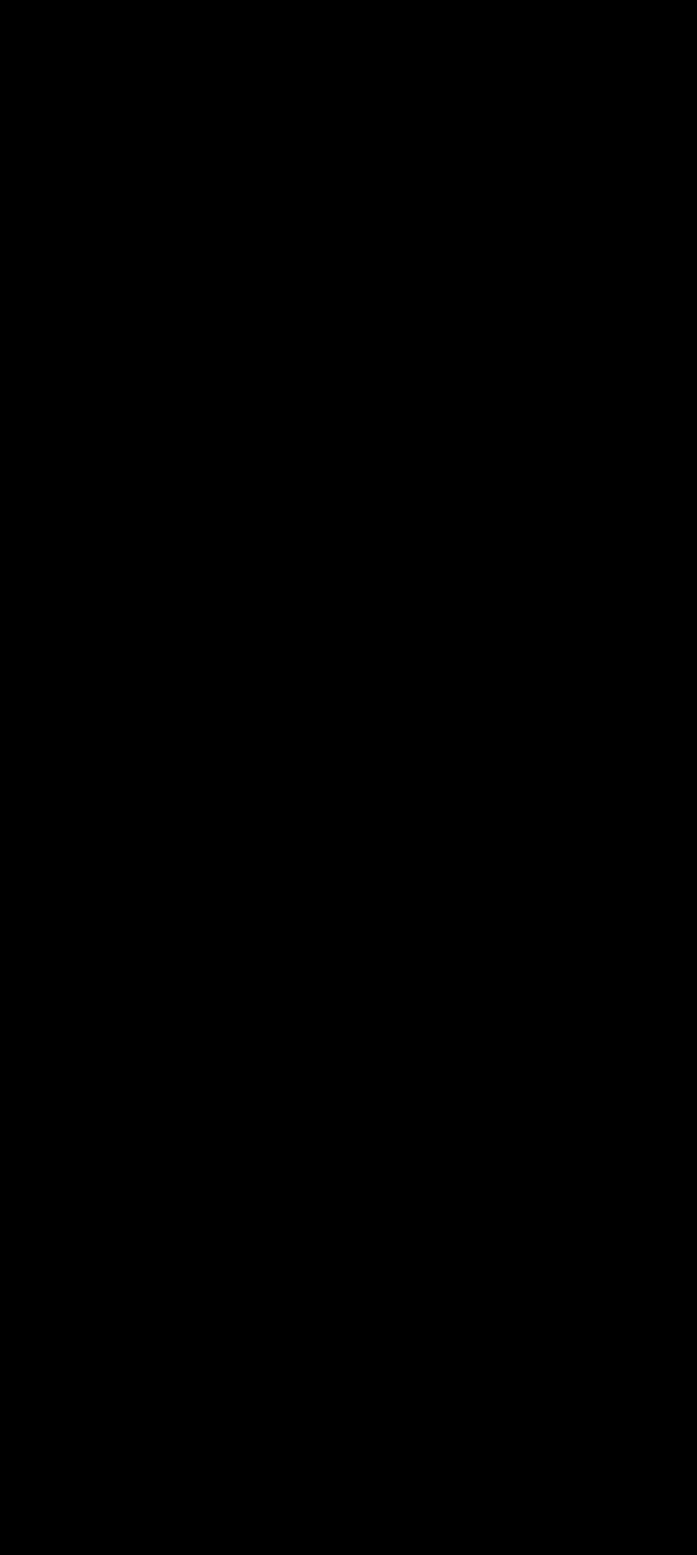
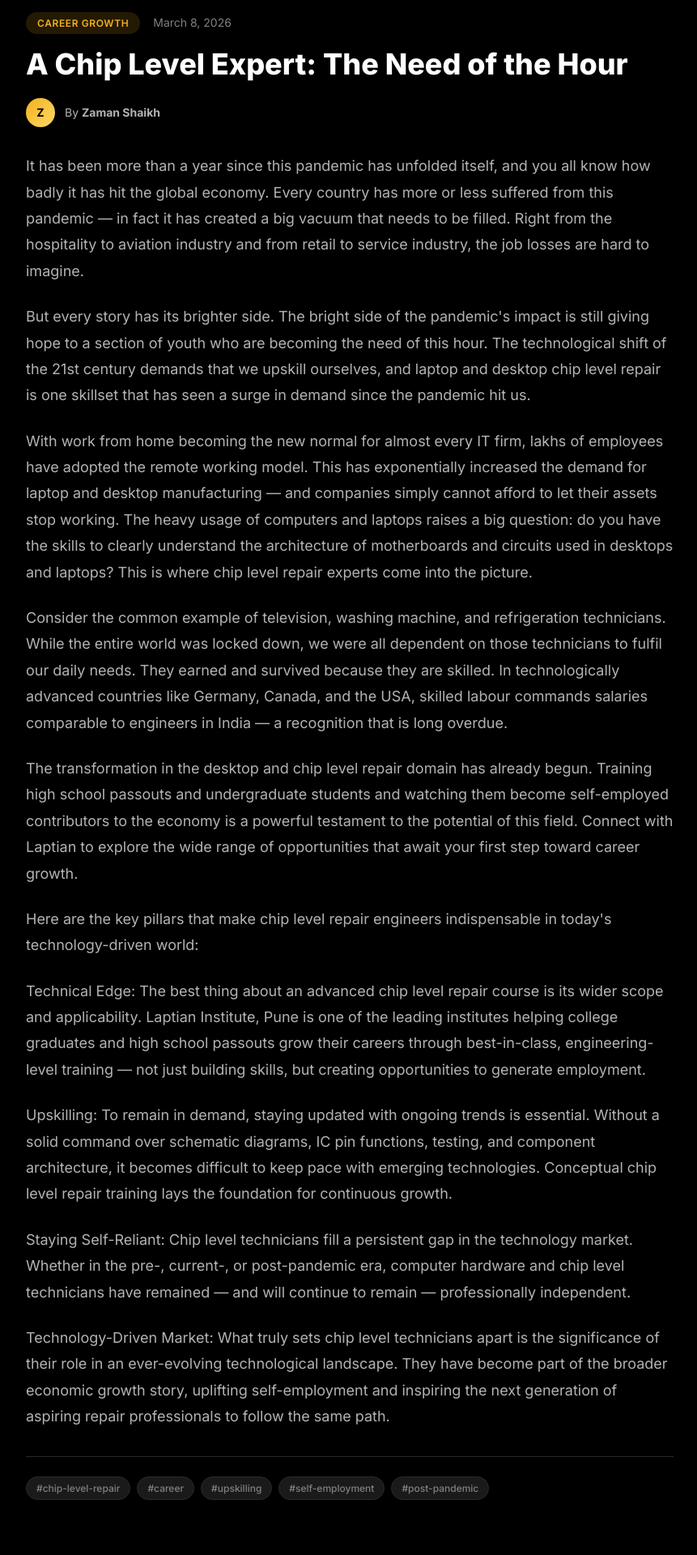
Before and after one commit to anas4u02/laptian-website, a Next.js app: page /blogs/chip-level-expert-need-of-the-hour in a window 1280 px wide. Before the commit this address had no page. Shown: the part 240-2160 px from the top of the page at 81% size, without its empty margins (208-1069 px from the left). Before the commit the page ends 800 px from the top, so only its background shows below. Built offline with nearby package versions, Linux system fonts and the light colour scheme.

Commit message:
Added 2 new blogs

```diff
--- a/src/data/about-content.json
+++ b/src/data/about-content.json
@@ -1,8 +1,8 @@
 {
     "training": {
         "pageHeader": {
-            "title": "A Trusted Laptop Repair Training Institute in India",
-            "subtitle": "Let me show you how to fully take control of your life."
+            "title": "A Trusted Laptop Repair Training Institute in PCMC, Pune",
+            "subtitle": "We provide best-in-class advanced chip level laptop and computer repair training in PCMC, Pune."
         },
         "aboutUsCards": [
             {
--- a/src/data/blogs-content.json
+++ b/src/data/blogs-content.json
@@ -7,54 +7,68 @@
             "All",
             "Repair Tips",
             "Industry News",
-            "Tutorials"
+            "Tutorials",
+            "Career Growth"
         ],
         "items": [
             {
                 "id": 1,
-                "slug": "essential-tools-for-laptop-repair",
-                "title": "Essential Tools Every Laptop Repair Technician Needs",
-                "excerpt": "A comprehensive guide to the must-have tools for any aspiring laptop repair professional, from basic screwdrivers to advanced diagnostic equipment.",
+                "slug": "chip-level-expert-need-of-the-hour",
+                "title": "A Chip Level Expert: The Need of the Hour",
+                "excerpt": "Discover why chip level repair engineers have become one of the most in-demand skilled professionals in the post-pandemic era, and how this career path can lead to self-employment and growth.",
                 "content": [
-                    "Starting a career in laptop repair requires the right set of tools. Whether you're just beginning or looking to upgrade your toolkit, having the proper equipment makes all the difference in delivering quality repairs.",
-                    "First and foremost, you'll need a precision screwdriver set. Most laptops use Phillips #0 and #1 screws, but many modern devices also require Torx and Pentalobe bits. Investing in a quality set with magnetic tips will save you countless hours of frustration.",
-                    "A good multimeter is essential for diagnosing power-related issues. You'll use it to check voltage levels, continuity, and resistance across various components. Digital multimeters with auto-ranging capabilities are the most user-friendly option.",
-                    "Anti-static equipment, including an ESD wrist strap and anti-static mat, protects sensitive components from electrostatic discharge. This is non-negotiable — a single static shock can destroy a motherboard or RAM module.",
-                    "Finally, consider investing in a hot air rework station for advanced board-level repairs. This tool is essential for working with SMD components and performing BGA reflow or reballing operations."
+                    "It has been more than a year since this pandemic has unfolded itself, and you all know how badly it has hit the global economy. Every country has more or less suffered from this pandemic — in fact it has created a big vacuum that needs to be filled. Right from the hospitality to aviation industry and from retail to service industry, the job losses are hard to imagine.",
+                    "But every story has its brighter side. The bright side of the pandemic's impact is still giving hope to a section of youth who are becoming the need of this hour. The technological shift of the 21st century demands that we upskill ourselves, and laptop and desktop chip level repair is one skillset that has seen a surge in demand since the pandemic hit us.",
+                    "With work from home becoming the new normal for almost every IT firm, lakhs of employees have adopted the remote working model. This has exponentially increased the demand for laptop and desktop manufacturing — and companies simply cannot afford to let their assets stop working. The heavy usage of computers and laptops raises a big question: do you have the skills to clearly understand the architecture of motherboards and circuits used in desktops and laptops? This is where chip level repair experts come into the picture.",
+                    "Consider the common example of television, washing machine, and refrigeration technicians. While the entire world was locked down, we were all dependent on those technicians to fulfil our daily needs. They earned and survived because they are skilled. In technologically advanced countries like Germany, Canada, and the USA, skilled labour commands salaries comparable to engineers in India — a recognition that is long overdue.",
+                    "The transformation in the desktop and chip level repair domain has already begun. Training high school passouts and undergraduate students and watching them become self-employed contributors to the economy is a powerful testament to the potential of this field. Connect with Laptian to explore the wide range of opportunities that await your first step toward career growth.",
+                    "Here are the key pillars that make chip level repair engineers indispensable in today's technology-driven world:",
+                    "Technical Edge: The best thing about an advanced chip level repair course is its wider scope and applicability. Laptian Institute, Pune is one of the leading institutes helping college graduates and high school passouts grow their careers through best-in-class, engineering-level training — not just building skills, but creating opportunities to generate employment.",
+                    "Upskilling: To remain in demand, staying updated with ongoing trends is essential. Without a solid command over schematic diagrams, IC pin functions, testing, and component architecture, it becomes difficult to keep pace with emerging technologies. Conceptual chip level repair training lays the foundation for continuous growth.",
+                    "Staying Self-Reliant: Chip level technicians fill a persistent gap in the technology market. Whether in the pre-, current-, or post-pandemic era, computer hardware and chip level technicians have remained — and will continue to remain — professionally independent.",
+                    "Technology-Driven Market: What truly sets chip level technicians apart is the significance of their role in an ever-evolving technological landscape. They have become part of the broader economic growth story, uplifting self-employment and inspiring the next generation of aspiring repair professionals to follow the same path."
                 ],
-                "author": "Anas Khan",
-                "date": "2026-02-10",
-                "category": "Tutorials",
+                "author": "Zaman Shaikh",
+                "date": "2026-03-08",
+                "category": "Career Growth",
                 "tags": [
-                    "tools",
-                    "getting-started",
-                    "equipment"
+                    "chip-level-repair",
+                    "career",
+                    "upskilling",
+                    "self-employment",
+                    "post-pandemic"
                 ],
-                "youtubeEmbedUrl": "https://www.youtube.com/embed/dQw4w9WgXcQ",
-                "image": "/images/blog-tools.jpg"
+                "youtubeEmbedUrl": "",
+                "image": "/images/blog-chip-level-expert.jpg"
             },
             {
                 "id": 2,
-                "slug": "common-laptop-overheating-solutions",
-                "title": "5 Common Causes of Laptop Overheating and How to Fix Them",
-                "excerpt": "Learn about the most frequent reasons your laptop overheats and practical solutions to keep your device running cool and efficient.",
+                "slug": "computer-courses-made-easy-through-chip-level-repair",
+                "title": "Computer Courses Made Easy Through Chip Level Repair",
+                "excerpt": "Confused about what computer courses really offer? Laptian Institute, Pune breaks down the key benefits of chip level repair training — from job opportunities and business prospects to short-term, practical courses accessible after 10th standard.",
                 "content": [
-                    "Laptop overheating is one of the most common issues technicians encounter. Understanding the root causes helps you diagnose and resolve these problems efficiently, ensuring your customers' devices run smoothly.",
-                    "Dust accumulation is the number one culprit. Over time, dust and debris clog the cooling vents and fan blades, reducing airflow significantly. Regular cleaning with compressed air can prevent this, but heavily clogged systems may require full disassembly.",
-                    "Dried or degraded thermal paste is another frequent issue. The thermal compound between the CPU/GPU and heatsink degrades over time, losing its thermal conductivity. Replacing thermal paste can drop temperatures by 10-20°C.",
-                    "A failing or seized fan will cause temperatures to spike rapidly. Listen for unusual noises like grinding or clicking, which indicate bearing failure. Fan replacement is usually straightforward and inexpensive.",
-                    "Software issues can also cause overheating. Malware, runaway processes, or poorly optimized drivers can keep the CPU at high utilization constantly. Always check Task Manager or Activity Monitor for abnormal CPU usage before diving into hardware fixes."
+                    "There is no doubt that computers have become an integral part of our lives. The increasing demand for computers always calls for skilled engineers who can not only solve problems but also build a bright future for themselves. Yet many people still struggle to understand what a computer course truly entails.",
+                    "The common perception is that computer courses cover only hardware or networking — but that is incomplete information. Laptian Chip Level Training Institute, Pune not only strives to provide best-in-class computer training, but also believes in making people aware of what computer courses really offer and their long-term benefits. Here, the director of the institute highlights some of the major aspects of computer courses worth knowing.",
+                    "Job Orientation: Chip level repair courses are tailor-made to make you job-ready upon completion. With the scale of current usage of computers, laptops, mobiles, and printers, the demand for expert chip level repair engineers remains largely unfulfilled. The Indian computer market is actively seeking chip level engineers with strong command over evolving technology.",
+                    "Business and Commercial Aspect: One of the most important advantages of becoming a chip level engineer is the capability it gives you to start your own venture. This not only saves time and money but also opens the door to becoming financially independent and entrepreneurially driven from day one.",
+                    "Career Prospects: A unique feature of the chip level repair course is that it does not require a degree for enrolment. You can get started right after your 10th or 12th standard. This accessibility sets chip level repair training apart from most other computer courses and makes it a practical option for a wide range of aspiring professionals.",
+                    "Professional and Short-Term Courses: Laptian Institute, Pune firmly believes that time is money — once lost, it can never be regained. There is hardly any curriculum in the market that covers every aspect of chip level repair techniques. Our courses are structured to be completely professional in nature while remaining concise and focused, so you gain maximum value in minimum time.",
+                    "You will find many fancy courses in the market designed to draw your attention. At Laptian, we believe courses should be built around practical application first, followed by the underlying concepts. Our institute places strong emphasis on the technicality of chip level repairs, because theoretical knowledge is of no use until it is applied in the real world.",
+                    "Laptian Institute also takes pride in encouraging students from financially weaker backgrounds to pursue these courses. Such students are given the option of crash courses that can be pursued alongside their existing studies — because opportunity should never be limited by circumstance.",
+                    "You may work hard, but without putting your efforts in the right direction, the desired results remain out of reach. Laptian Institute, Pune is led by visionary thinking and driven by intellect. If higher education feels out of reach, a laptop chip level repair course is one of the best alternatives available. Stay focused, stay ambitious — and give us the chance to put you on the path to success."
                 ],
-                "author": "Anas Khan",
-                "date": "2026-02-05",
-                "category": "Repair Tips",
+                "author": "Zaman Shaikh",
+                "date": "2026-03-08",
+                "category": "Career Growth",
                 "tags": [
-                    "overheating",
-                    "cooling",
-                    "maintenance"
+                    "computer-courses",
+                    "chip-level-repair",
+                    "career",
+                    "skill-development",
+                    "laptian-institute"
                 ],
-                "youtubeEmbedUrl": null,
-                "image": "/images/blog-overheating.jpg"
+                "youtubeEmbedUrl": "",
+                "image": "/images/blog-computer-courses-chip-level.jpg"
             },
             {
                 "id": 3,
--- a/src/data/services-content.json
+++ b/src/data/services-content.json
@@ -145,8 +145,8 @@
         ],
         "cta": {
             "text": "Need help? Our experts are just a call away!",
-            "buttonText": "📞 Call Now: +91 98765 43210",
-            "buttonLink": "tel:+919876543210"
+            "buttonText": "📞 Call Now: +91 7219 000 219",
+            "buttonLink": "tel:+917219000219"
         }
     },
     "testimonials": {
```
Also changed, not shown: src/app/globals.css (+0 -8 lines), 1 other file (tests, documents, lock files or other folders).
